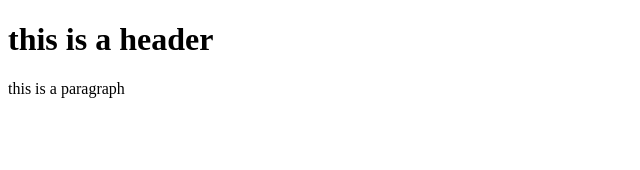
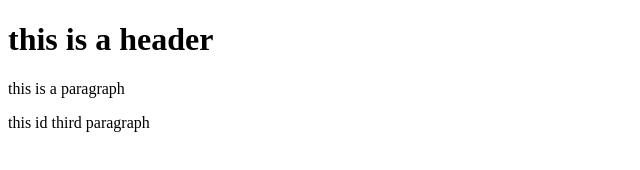
Before and after one commit to PraveenSK18/git-test, a website: page index.html in a window 1280 px wide. Shown: the whole page, without its empty margins (0-640 px from the left). Drawn offline with Linux system fonts and the light colour scheme.

Commit message:
third commit

```diff
--- a/index.html
+++ b/index.html
@@ -6,5 +6,6 @@
 <body>
 <h1> this is a header</h1>
 <p>this is a paragraph</p>
+<p>this id third paragraph</p>
 </body>
 </html>
```
Also changed, not shown: package.json (added, +24 -0 lines), 2 other files.
